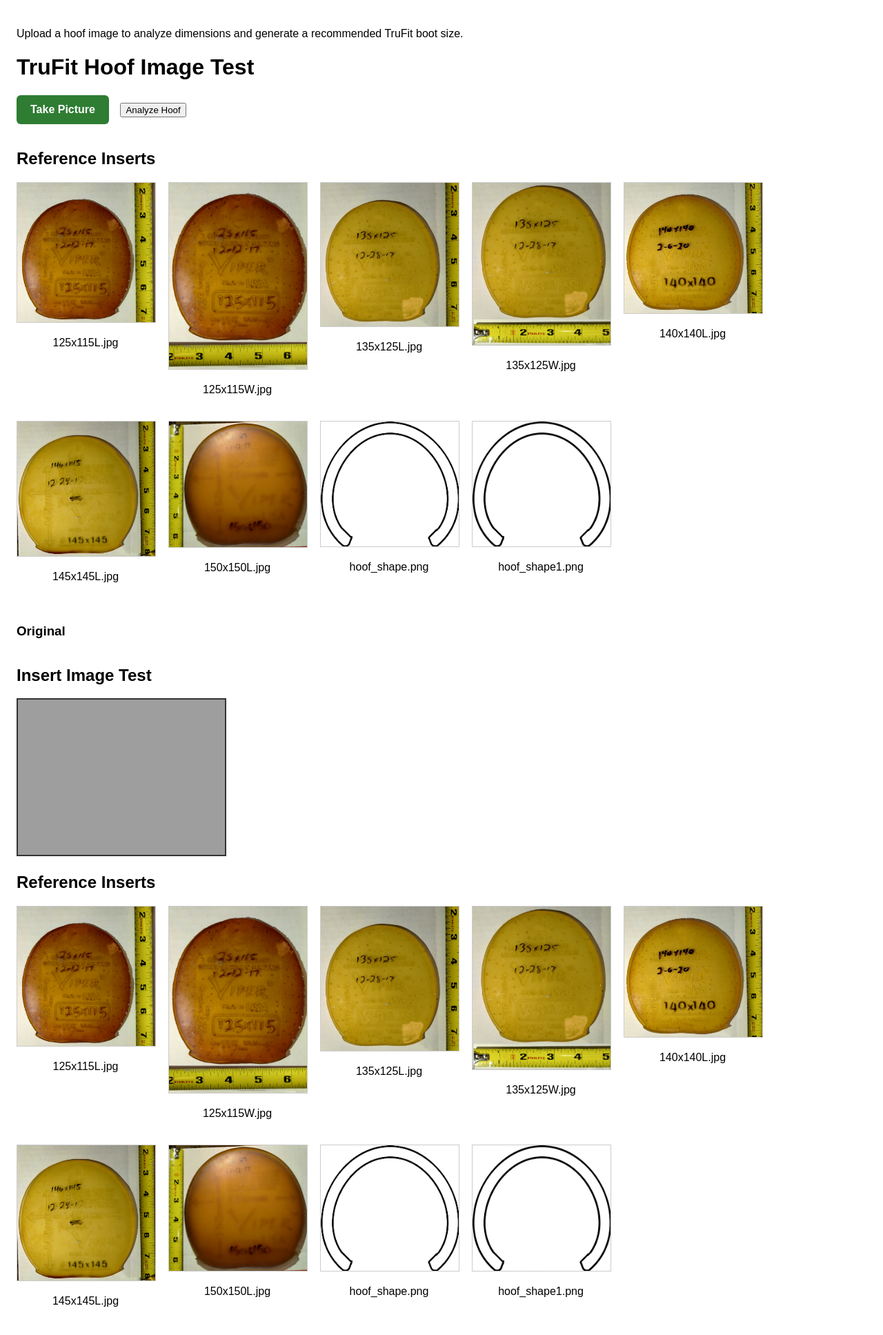
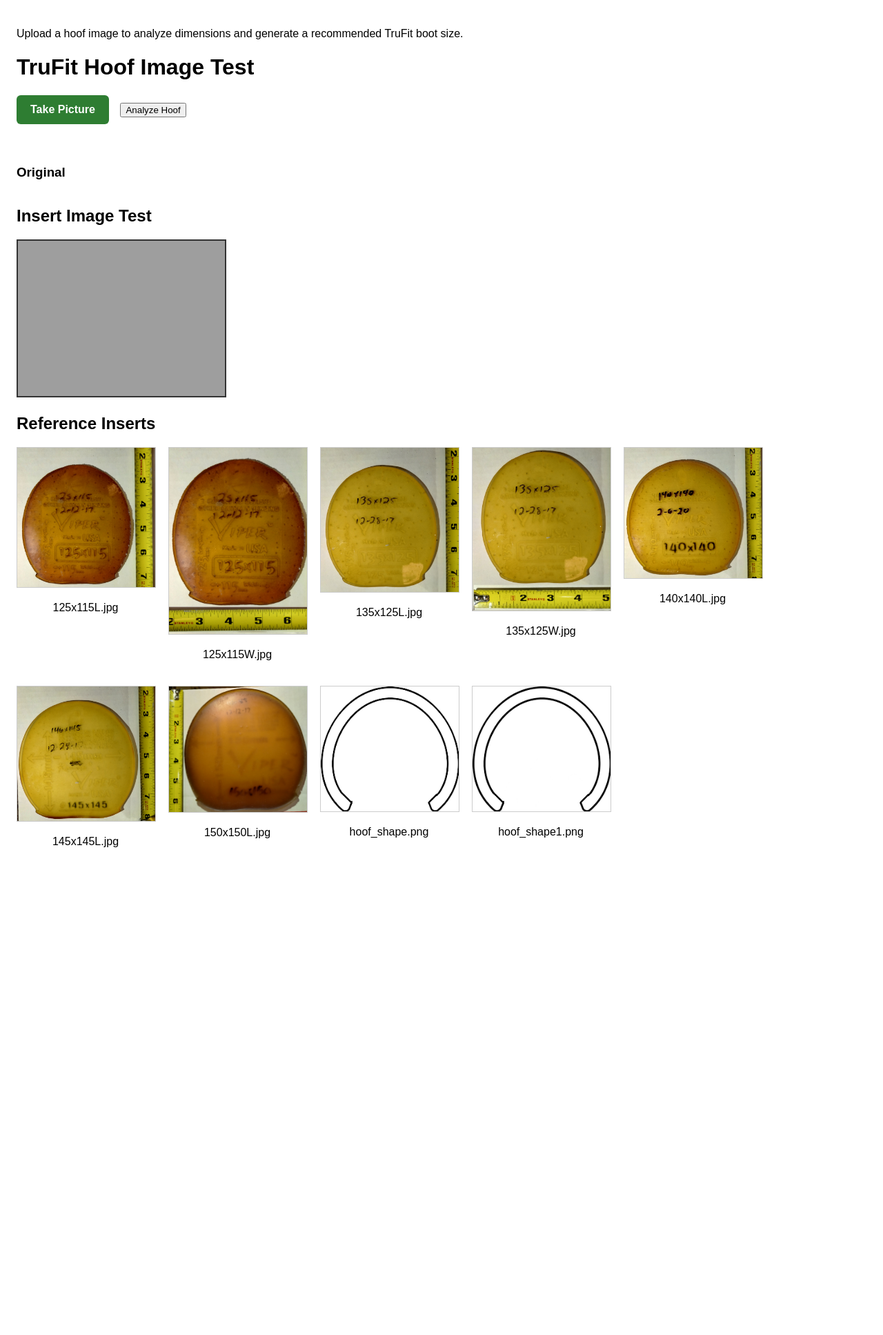
Before and after one commit to BSOstore/trufitboots, a Flask app: page / in a window 1280 px wide. Shown: the whole page at 69% size. After the commit the page ends 1228 px from the top, so only its background shows below. Run offline with Flask 3, Linux system fonts and the light colour scheme; grey boxes are pictures that could not be loaded.

Commit message:
Hide reference insert gallery

```diff
--- a/templates/index.html
+++ b/templates/index.html
@@ -27,17 +27,6 @@
         <button type="submit">Analyze Hoof</button>
 
     </form>
-
-    <h2>Reference Inserts</h2>
-
-    <div class="gallery">
-        {% for image in images %}
-        <div class="image-card">
-            <img src="{{ url_for('static', filename='images/' + image) }}" alt="{{ image }}">
-            <p>{{ image }}</p>
-        </div>
-        {% endfor %}
-    </div>
 
     {% if message %}
     <p><strong>{{ message }}</strong></p>
```
